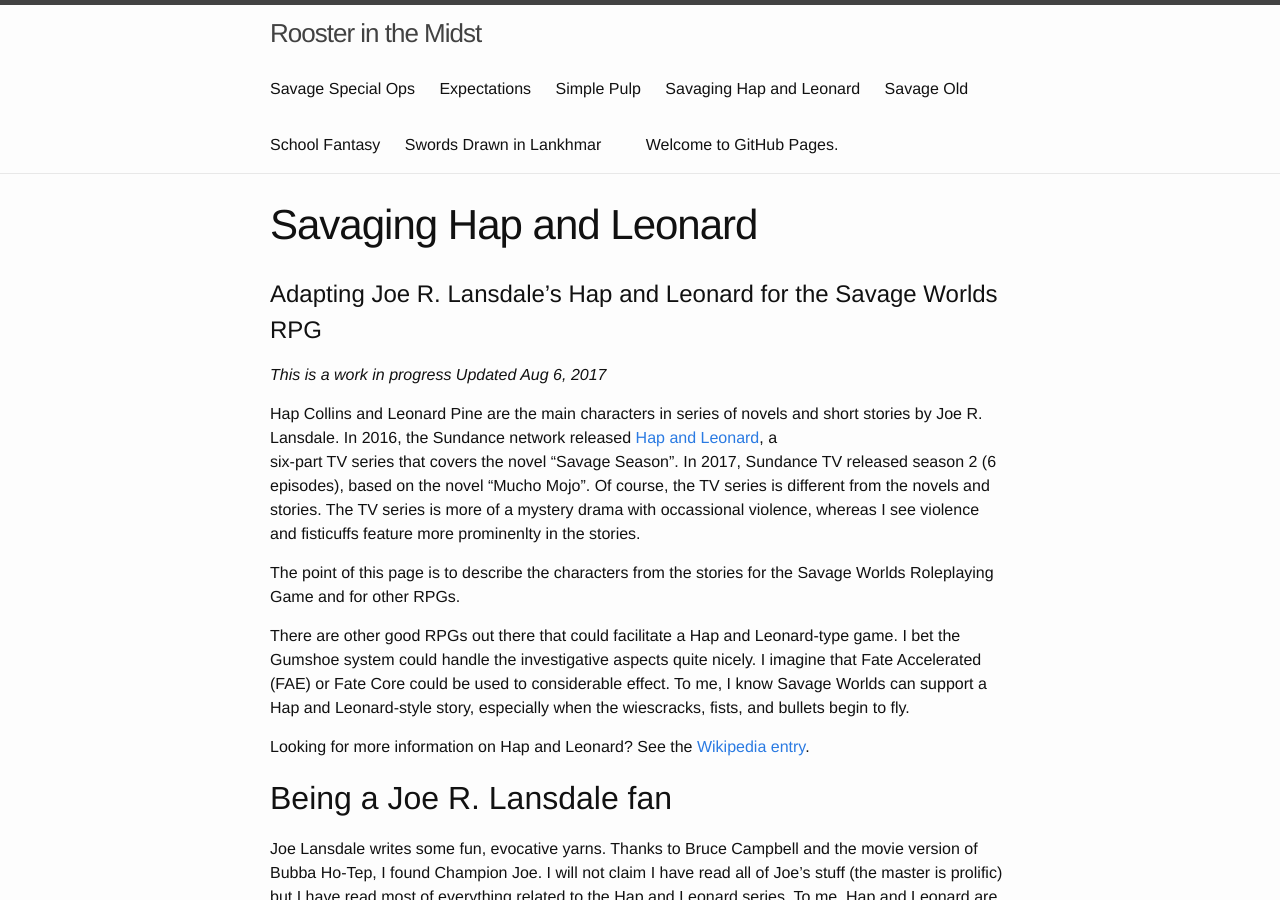
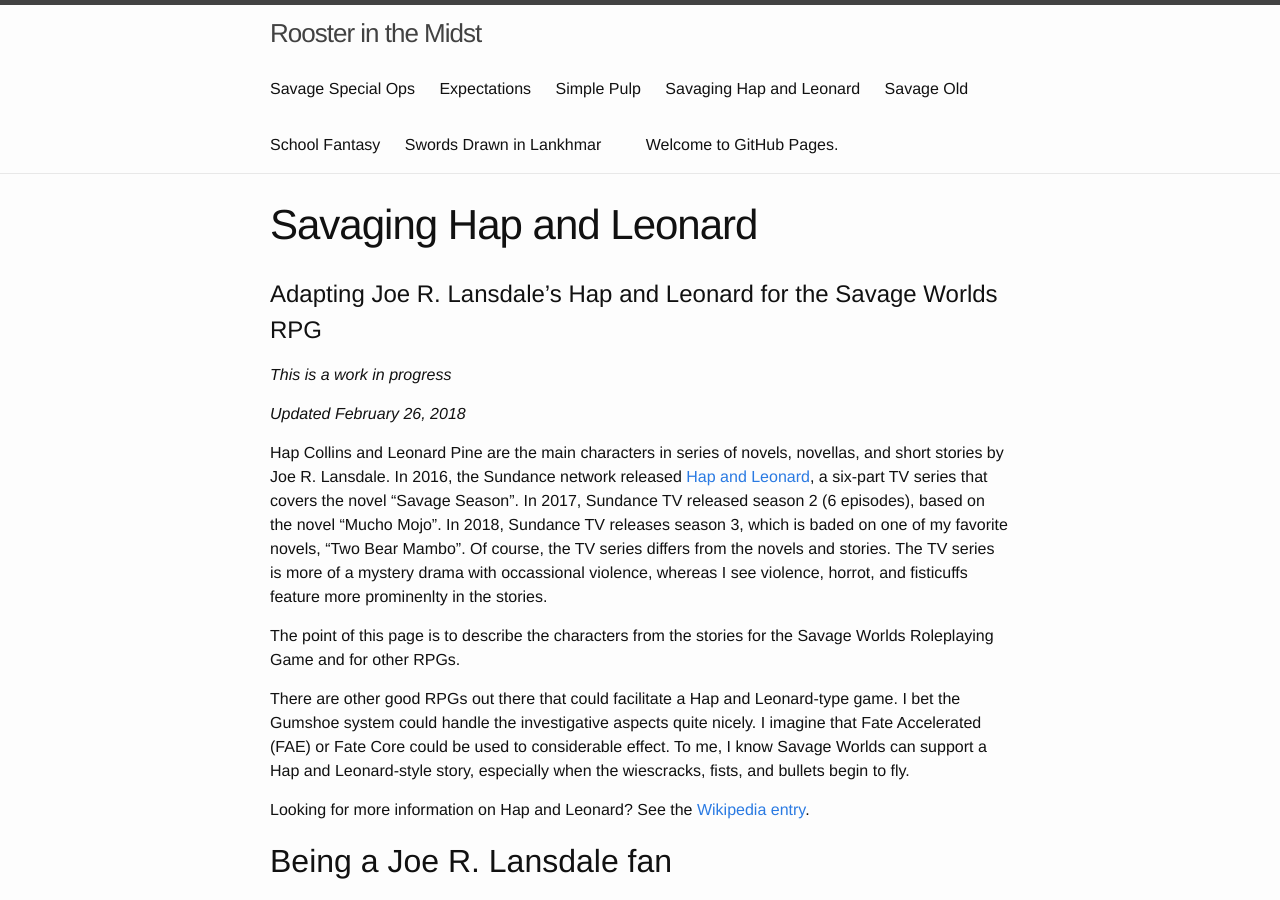
Before and after one commit to achall36/RoxvilleRooster.github.io, a Jekyll site: the page built from savage_hap_leonard.md, in a window 1280 px wide and 900 px high. Built offline with Jekyll 4.4.1, drawn with Linux system fonts in a browser that asks for light colours; some of the changed text lies outside the part shown.

Commit message:
Update savage_hap_leonard.md

```diff
--- a/savage_hap_leonard.md
+++ b/savage_hap_leonard.md
@@ -7,13 +7,14 @@
 # Adapting Joe R. Lansdale's Hap and Leonard for the Savage Worlds RPG
 
 _This is a work in progress_
-_Updated Aug 6, 2017_
 
-Hap Collins and Leonard Pine are the main characters in series of novels and
-short stories by Joe R. Lansdale. In 2016, the Sundance network released [Hap and Leonard](http://www.imdb.com/title/tt3729898/?ref_=ttep_ep_tt), a
-six-part TV series that covers the novel "Savage Season".
+_Updated February 26, 2018_
+
+Hap Collins and Leonard Pine are the main characters in series of novels, novellas, and
+short stories by Joe R. Lansdale. In 2016, the Sundance network released [Hap and Leonard](http://www.imdb.com/title/tt3729898/?ref_=ttep_ep_tt), a  six-part TV series that covers the novel "Savage Season".
 In 2017, Sundance TV released season 2 (6 episodes), based on the novel "Mucho Mojo".
-Of course, the TV series is different from the novels and stories. The TV series is more of a mystery drama with occassional violence, whereas I see violence and fisticuffs feature more prominenlty in the stories.
+In 2018, Sundance TV releases season 3, which is baded on one of my favorite novels, "Two Bear Mambo".
+Of course, the TV series differs from the novels and stories. The TV series is more of a mystery drama with occassional violence, whereas I see violence, horrot, and fisticuffs feature more prominenlty in the stories.
 
 The point of this page is to describe the characters from the stories for the
 Savage Worlds Roleplaying Game and for other RPGs.
@@ -39,6 +40,12 @@
 As far as the timelines are concerned, do not sweat it. Hap and Leonard were very active in the late 80s but the latest novel, Rusty Puppy (2017), is set in the 2010s.
 
 ![collins-pine](https://when-release.com/.u/.d/1460751590.jpg)
+## Hap and Leonard as a team
+Hap and Leonard are amateur investigators andtypically find themselvces doing legwork. Where they lack the classic sleuth skills, they get by with a little luck, intuition, and knowledge of the locals and location.
+
+They are also noty overly ambitious; some see that as lazy. OK, maybe they are a bit lazy but, when these guys get going, they do not sit back.
+Hap and Leonard also exemplify a great friendship that crosses lines of race, sexual orientation, and politics. They are very different people but they are brothers and do anything for one another.
+
 
 ## Character spotlights
 
@@ -120,7 +127,7 @@
  * Quick: Discard draw of 5 or less for new card
  * Two-Fisted: May attack with a weapon in each hand without multi-action penalty
 
-![Leonard](https://tribzap2it.files.wordpress.com/2017/03/hap-and-leonard-michael-k-williams-1.jpg)
+![Leonard](http://www.slate.com/content/dam/slate/blogs/outward/2016/03/02/hap_and_leonard_s_jim_mickle_interviewed/sdc065_handls1_hapleonard_truck20735_x2.jpg.CROP.promo-xlarge2.jpg)
 
 ### Brett Sawyer
 
```
